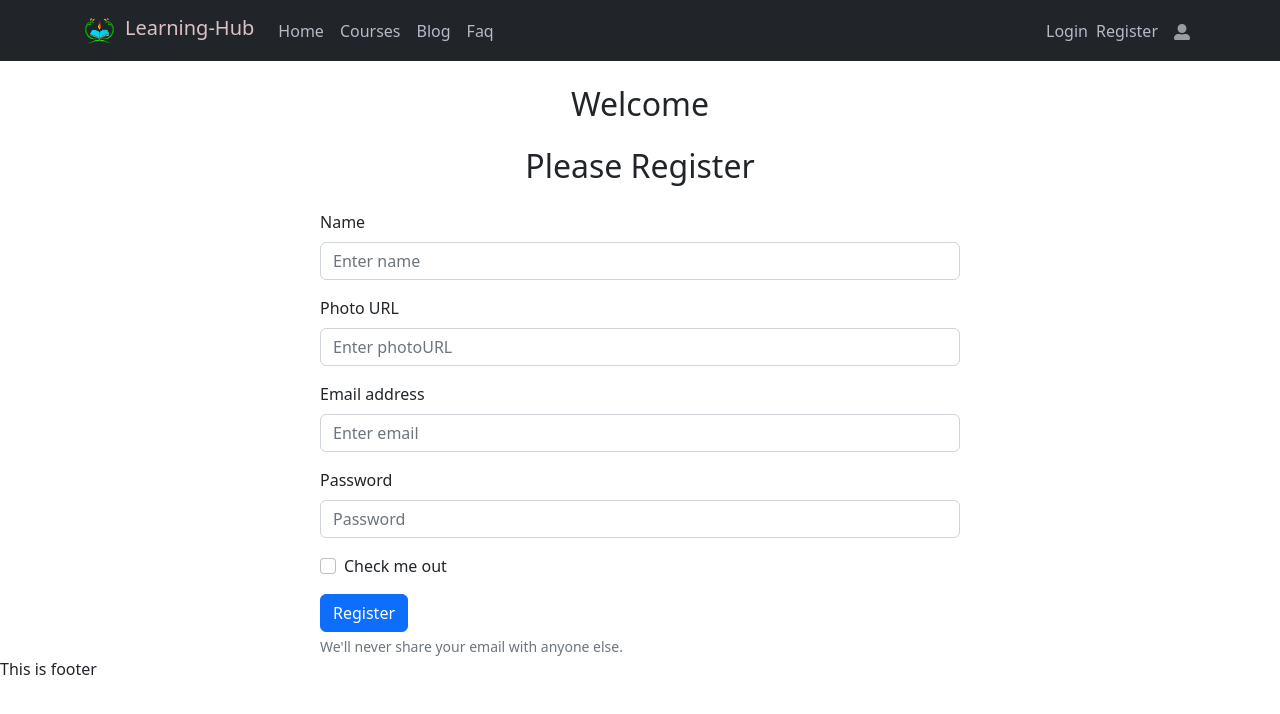
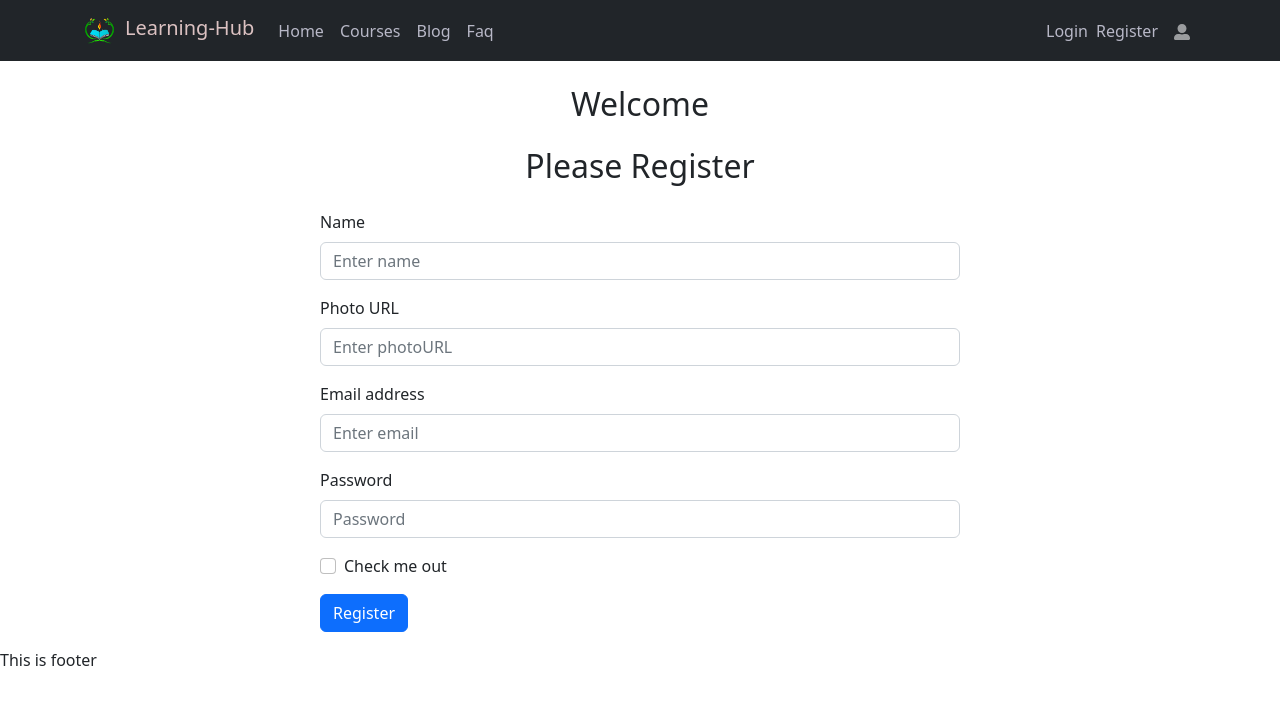
Before and after one commit to rocky-islam/learning-hub-client, a React (Create React App) app: page /register in a window 1280 px wide. Shown: the top 714 px of the page. Built offline with nearby package versions, Linux system fonts and the light colour scheme; no server answers.

Commit message:
navite done

```diff
--- a/src/App.js
+++ b/src/App.js
@@ -9,6 +9,8 @@ import Error from './components/Error/Error';
 import CourseDetails from './components/CourseDetails/CourseDetails';
 import Login from './components/Login/Login';
 import Register from './components/Register/Register';
+import Proceed from './components/Proceed/Proceed';
+import PrivateRoute from './components/PrivateRoute/PrivateRoute';
 
 function App() {
 
@@ -46,6 +48,10 @@ function App() {
         {
           path: '/register',
           element: <Register></Register>
+        },
+        {
+          path: '/proceed',
+          element: <PrivateRoute><Proceed></Proceed></PrivateRoute>
         }
       ],
     },
--- a/src/components/CourseDetails/CourseDetails.js
+++ b/src/components/CourseDetails/CourseDetails.js
@@ -1,5 +1,5 @@
 import React from 'react';
-import { useLoaderData } from 'react-router-dom';
+import { Link, useLoaderData } from 'react-router-dom';
 import Container from "react-bootstrap/Container";
 import Row from "react-bootstrap/Row";
 import Col from "react-bootstrap/Col";
@@ -38,6 +38,7 @@ const CourseDetails = () => {
                   </Card.Text>
                   <Card.Text>{course_dsc}</Card.Text>
                 </Card.Body>
+                <Link to='/proceed'>Proceed</Link>
               </Card>
             </Col>
           </Row>
--- a/src/components/Login/Login.js
+++ b/src/components/Login/Login.js
@@ -1,11 +1,13 @@
 import { GoogleAuthProvider } from 'firebase/auth';
-import React, { useContext } from 'react';
+import React, { useContext, useState } from 'react';
 import Button from "react-bootstrap/Button";
 import Form from "react-bootstrap/Form";
 import { useNavigate } from 'react-router-dom';
 import { AuthContext } from '../../context/AuthProvider/AuthProvider';
 
 const Login = () => {
+  const [error, setError] = useState('');
+
     const { providerLogin, signIn } = useContext(AuthContext);
     const navigate = useNavigate();
 
@@ -22,10 +24,14 @@ const Login = () => {
             const user = result.user;
             console.log(user);
             form.reset();
+            setError('');
             navigate('/courses');
 
         })
-        .catch(error => console.error(error));
+        .catch(error => {
+          console.error(error);
+          setError(error.message);
+        });
 
     }
 
@@ -71,7 +77,7 @@ const Login = () => {
               Login
             </Button>
             <Form.Text className="text-danger d-block">
-              We'll never share your email with anyone else.
+              <p>{error}</p>
             </Form.Text>
           </Form>
           <div className="my-4">
--- /dev/null
+++ b/src/components/PrivateRoute/PrivateRoute.js
@@ -0,0 +1,15 @@
+import React, { useContext } from 'react';
+import { Navigate, useLocation } from 'react-router-dom';
+import { AuthContext } from '../../context/AuthProvider/AuthProvider';
+
+const PrivateRoute = ({children}) => {
+    const {user} = useContext(AuthContext);
+    const location = useLocation();
+
+    if(!user){
+        return <Navigate to='/login' state={{from: location}} replace></Navigate>
+    }
+    return children;
+};
+
+export default PrivateRoute;
--- /dev/null
+++ b/src/components/Proceed/Proceed.js
@@ -0,0 +1,11 @@
+import React from 'react';
+
+const Proceed = () => {
+    return (
+        <div>
+            This is proceed page
+        </div>
+    );
+};
+
+export default Proceed;
--- a/src/components/Register/Register.js
+++ b/src/components/Register/Register.js
@@ -1,9 +1,10 @@
-import React, { useContext } from 'react';
+import React, { useContext, useState } from 'react';
 import Button from "react-bootstrap/Button";
 import Form from "react-bootstrap/Form";
 import { AuthContext } from '../../context/AuthProvider/AuthProvider';
 
 const Register = () => {
+  const [error, setError] = useState('');
     const { createUser } = useContext(AuthContext);
 
     const handleSubmit= (event) =>{
@@ -19,10 +20,14 @@ const Register = () => {
         .then(result =>{
             const user = result.user;
             console.log(user);
+            setError('');
             form.reset();
 
         })
-        .catch(error => console.error(error))
+        .catch(error => {
+          console.error(error);
+          setError(error.message);
+        })
     }
     return (
       <div>
@@ -69,8 +74,8 @@ const Register = () => {
             <Button variant="primary" type="submit">
               Register
             </Button>
-            <Form.Text className="text-muted d-block">
-                We'll never share your email with anyone else.
+            <Form.Text className="text-danger d-block">
+                <p>{error}</p>
               </Form.Text>
           </Form>
         </div>
```
